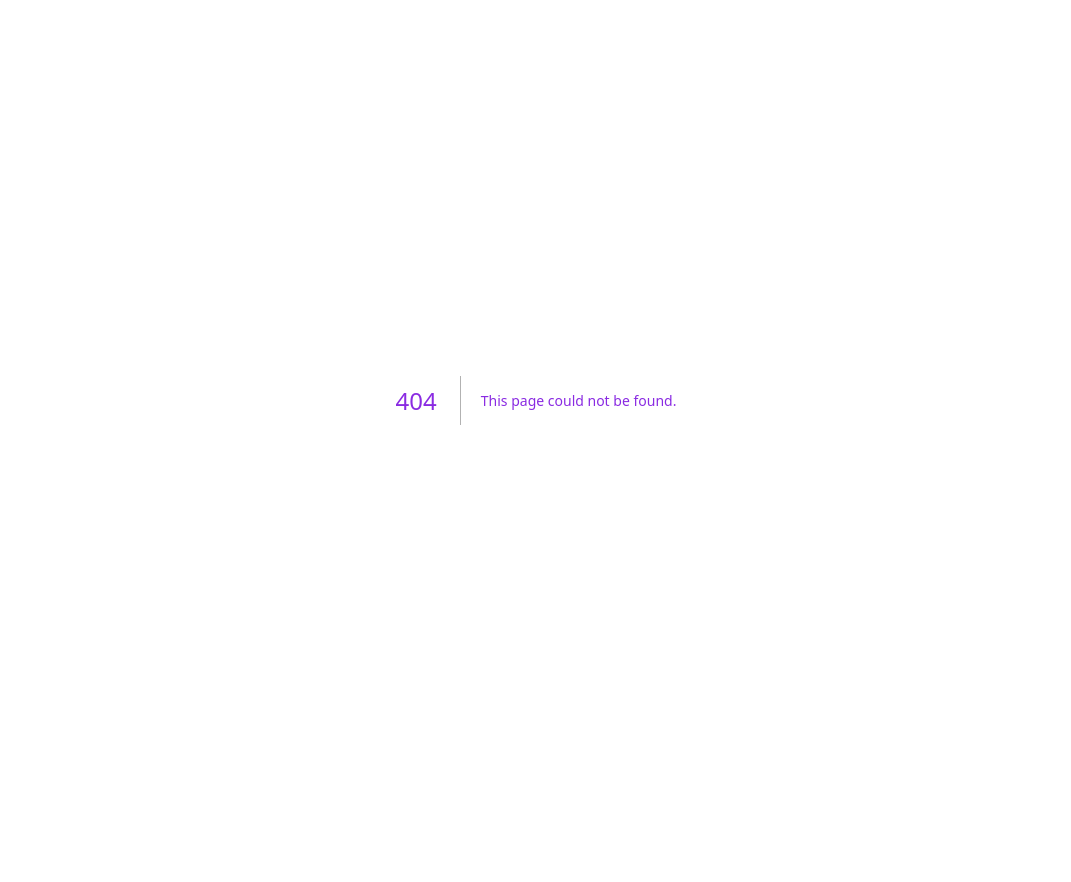
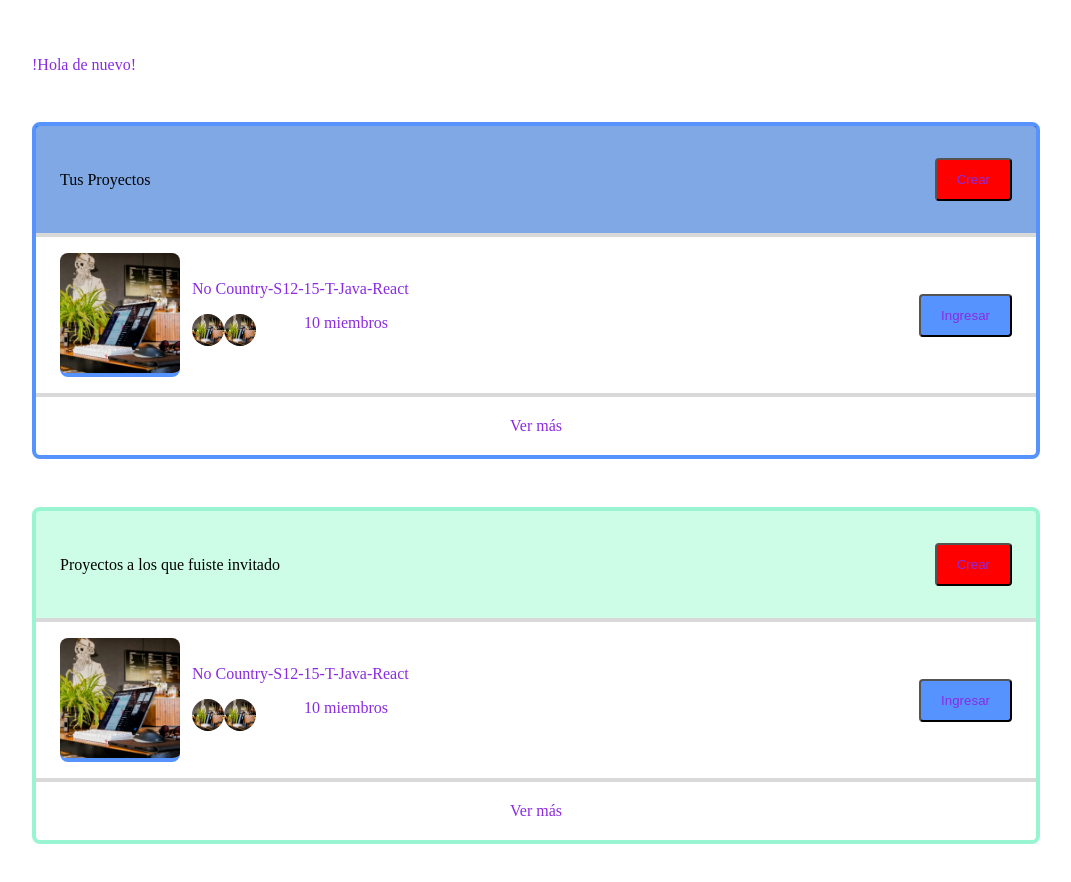
Before and after one commit to No-Country/S12-15-T-Java-React, a Next.js app in the folder frontend/: page /home in a window 1280 px wide. Before the commit this address had no page. Shown: the top 882 px of the page, without its empty margins (104-1175 px from the left). Before the commit the page ends 800 px from the top, so only its background shows below. Built offline with nearby package versions, Linux system fonts and the light colour scheme.

Commit message:
feat: maquetacion de cards, projects, guest projects

```diff
--- /dev/null
+++ b/frontend/src/app/home/layout.js
@@ -0,0 +1,9 @@
+import styleHome from '@/styles/home.module.css';
+
+export default function RootLayout({ children }) {
+	return (
+		<main>
+			<div className={styleHome.home}>{children}</div>
+		</main>
+	);
+}
--- /dev/null
+++ b/frontend/src/app/home/page.jsx
@@ -0,0 +1,15 @@
+import { GuestProjects } from '@/components/Home/GuestProjects';
+import { Projects } from '@/components/Home/Projects';
+import styleHome from '@/styles/home.module.css';
+
+const HomePage = () => {
+	return (
+		<main className={styleHome.homeShape}>
+			<spam>!Hola de nuevo!</spam>
+			<Projects />
+			<GuestProjects />
+		</main>
+	);
+};
+
+export default HomePage;
--- /dev/null
+++ b/frontend/src/components/Home/CardProject.jsx
@@ -0,0 +1,28 @@
+import styleCard from '@/styles/home/projects.module.css';
+import Image from 'next/image';
+import { MemberProject } from './MemberProject';
+
+export const CardProject = ({ img, nameProject = 'algo', members = 10 }) => {
+	return (
+		<main className={styleCard.card}>
+			<Image
+				className={styleCard.cardImage}
+				src={img}
+				width={120}
+				height={120}
+				alt="ImageProject"
+			/>
+			<div className={styleCard.cardContent}>
+				<main className={styleCard.memberContent}>
+					<span> {nameProject} </span>
+					<div className={styleCard.members}>
+						<MemberProject img={img} />
+						<span> {members} miembros </span>
+					</div>
+				</main>
+
+				<button className={styleCard.buttonGetInto}> Ingresar </button>
+			</div>
+		</main>
+	);
+};
--- /dev/null
+++ b/frontend/src/components/Home/GuestProjects.jsx
@@ -0,0 +1,18 @@
+import { ShapeProjects } from '@/layouts/ShapeProjects';
+import { CardProject } from './CardProject';
+
+import styleProject from '@/styles/home/projects.module.css';
+
+export const GuestProjects = () => {
+	const image = '/images/projects.jpg';
+
+	return (
+		<ShapeProjects
+			styles={styleProject.projectGuest}
+			styleHeader={styleProject.headerGuest}
+			name="Proyectos a los que fuiste invitado"
+		>
+			<CardProject img={image} nameProject={'No Country-S12-15-T-Java-React'} />
+		</ShapeProjects>
+	);
+};
--- /dev/null
+++ b/frontend/src/components/Home/MemberProject.jsx
@@ -0,0 +1,23 @@
+import Image from 'next/image';
+import styleMember from '@/styles/home/projects.module.css';
+
+export const MemberProject = ({ img }) => {
+	return (
+		<div className={styleMember.overlap}>
+			<Image
+				className={styleMember.memberImage}
+				src={img}
+				width={32}
+				height={32}
+				alt="ImageMember"
+			/>
+			<Image
+				className={styleMember.memberImage}
+				src={img}
+				width={32}
+				height={32}
+				alt="ImageMember"
+			/>
+		</div>
+	);
+};
--- /dev/null
+++ b/frontend/src/components/Home/Projects.jsx
@@ -0,0 +1,18 @@
+import { ShapeProjects } from '@/layouts/ShapeProjects';
+import { CardProject } from './CardProject';
+
+import styleProject from '@/styles/home/projects.module.css';
+
+export const Projects = () => {
+	const image = '/images/projects.jpg';
+
+	return (
+		<ShapeProjects
+			styles={styleProject.project}
+			styleHeader={styleProject.header}
+			name="Tus Proyectos"
+		>
+			<CardProject img={image} nameProject={'No Country-S12-15-T-Java-React'} />
+		</ShapeProjects>
+	);
+};
--- /dev/null
+++ b/frontend/src/layouts/ShapeProjects.jsx
@@ -0,0 +1,16 @@
+import styleProject from '@/styles/home/projects.module.css';
+
+export const ShapeProjects = ({ name, children, styles, styleHeader }) => {
+	return (
+		// <main className={ styleProject.project }>
+		<main className={styles}>
+			{/* <header className={ styleProject.header }>  */}
+			<header className={styleHeader}>
+				{name}
+				<button className={styleProject.buttonCreate}> Crear </button>
+			</header>
+			<div> {children} </div>
+			<footer className={styleProject.footer}> Ver más </footer>
+		</main>
+	);
+};
--- /dev/null
+++ b/frontend/src/styles/home.module.css
@@ -0,0 +1,12 @@
+.home {
+	display: flex;
+	justify-content: center;
+	flex-direction: column;
+	padding: 3rem 8rem 3rem 8rem;
+}
+
+.homeShape {
+	display: flex;
+	flex-direction: column;
+	gap: 3rem;
+}
--- /dev/null
+++ b/frontend/src/styles/home/projects.module.css
@@ -0,0 +1,99 @@
+/* Shape Project */
+.project {
+	display: flex;
+	flex-direction: column;
+	border-radius: 0.5rem;
+	border: 4px solid #5693ff;
+}
+
+.projectGuest {
+	display: flex;
+	flex-direction: column;
+	border-radius: 0.5rem;
+	border: 4px solid #99f5d1;
+}
+
+.header {
+	display: flex;
+	align-items: center;
+	justify-content: space-between;
+	padding: 2rem 1.5rem;
+	color: black;
+	background-color: rgba(0, 82, 204, 0.5);
+}
+
+.headerGuest {
+	display: flex;
+	align-items: center;
+	justify-content: space-between;
+	padding: 2rem 1.5rem;
+	color: black;
+	background-color: #9bf9cf80;
+}
+
+.footer {
+	display: flex;
+	justify-content: center;
+	padding: 1.25rem 0;
+}
+
+/* Card */
+.card {
+	display: flex;
+	padding: 1rem 1.5rem;
+	gap: 0.75rem;
+	border-top: 4px solid #d9d9d9;
+	border-bottom: 4px solid #d9d9d9;
+}
+
+.cardImage {
+	border-radius: 0.5rem;
+	border-bottom: 4px solid #5693ff;
+	object-fit: cover;
+	image-rendering: crisp-edges;
+}
+
+.cardContent {
+	width: 100%;
+	display: flex;
+	align-items: center;
+	justify-content: space-between;
+}
+
+/*Members*/
+.memberContent {
+	display: flex;
+	flex-direction: column;
+	gap: 1rem;
+}
+
+.members {
+	display: flex;
+	gap: 3rem;
+}
+
+.memberImage {
+	border-radius: 50%;
+	box-shadow: inset;
+}
+
+/* .overlap{
+    position: relative;
+} */
+
+/*Buttons*/
+.buttonGetInto {
+	background-color: #5693ff;
+	display: flex;
+	align-items: center;
+	padding: 0.75rem 1.25rem;
+	border-radius: 0.25rem;
+}
+
+.buttonCreate {
+	background-color: red;
+	display: flex;
+	align-items: center;
+	padding: 0.75rem 1.25rem;
+	border-radius: 0.25rem;
+}
```
Also changed, not shown: frontend/public/images/projects.jpg (added).
